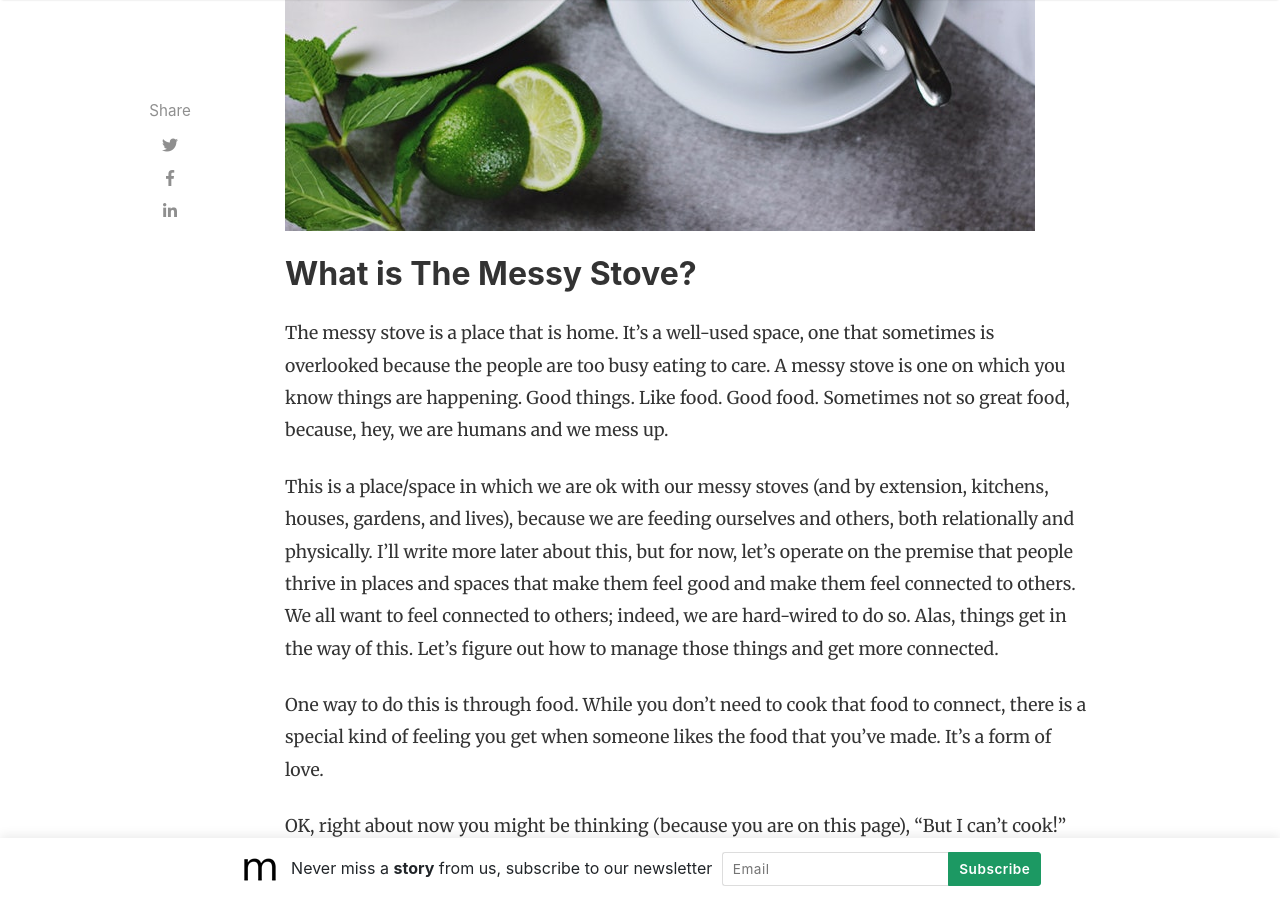
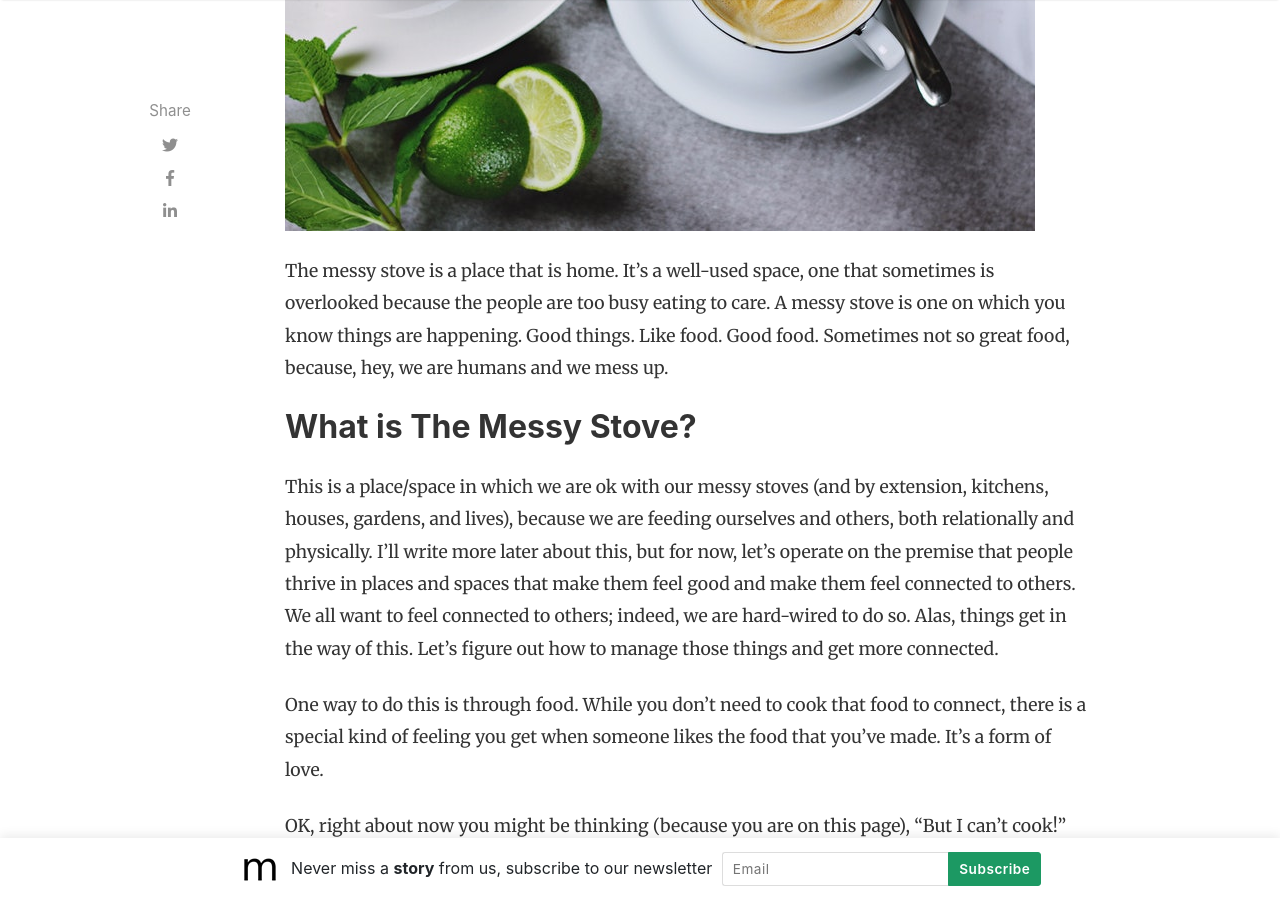
Before and after one commit to pknielski/pknielski.github.io, a Jekyll site: the page built from _posts/2019-03-30-what-is-messy-stove.md, in a window 1280 px wide and 900 px high, scrolled down 684 px. Built offline with Jekyll 4.4.1, drawn with Linux system fonts in a browser that asks for light colours; nearby versions of some CDN libraries; comment, search, counter and statistics services are not loaded.

```diff
--- a/_posts/2019-03-30-what-is-messy-stove.md
+++ b/_posts/2019-03-30-what-is-messy-stove.md
@@ -9,9 +9,9 @@ featured: true
 comments: false
 hidden: true
 ---
+The messy stove is a place that is home.  It’s a well-used space, one that sometimes is overlooked because the people are too busy eating to care. A messy stove is one on which you know things are happening.  Good things.  Like food.  Good food.  Sometimes not so great food, because, hey, we are humans and we mess up.
+
 ## What is The Messy Stove?
-
-The messy stove is a place that is home.  It’s a well-used space, one that sometimes is overlooked because the people are too busy eating to care. A messy stove is one on which you know things are happening.  Good things.  Like food.  Good food.  Sometimes not so great food, because, hey, we are humans and we mess up.
 
 This is a place/space in which we are ok with our messy stoves (and by extension, kitchens, houses, gardens, and lives), because we are feeding ourselves and others, both relationally and physically.  I’ll write more later about this, but for now, let’s operate on the premise that people thrive in places and spaces that make them feel good and make them feel connected to others. We all want to feel connected to others; indeed, we are hard-wired to do so.  Alas, things get in the way of this. Let’s figure out how to manage those things and get more connected.
 
```
